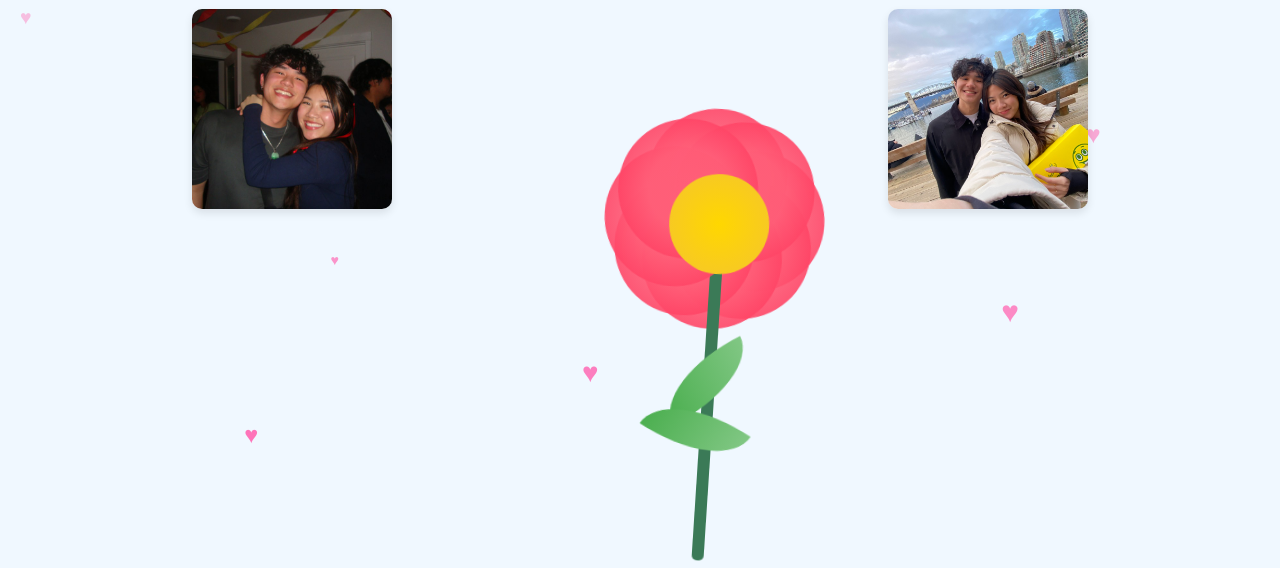
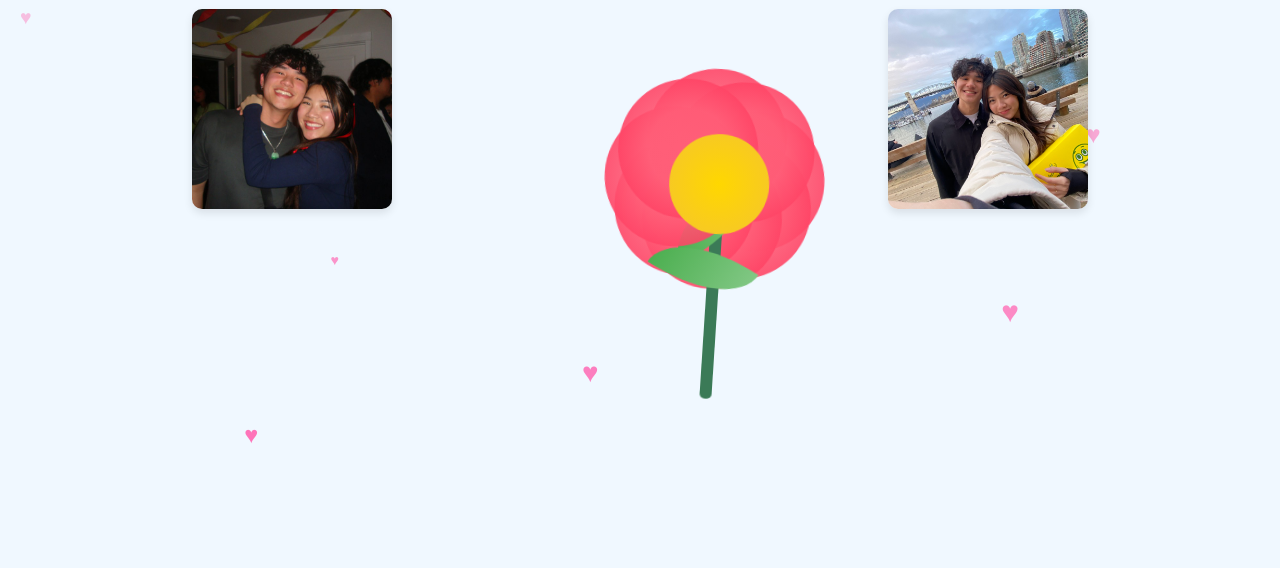
Before and after one commit to TREVORLE123/valentine, a plain HTML site: page index.html in a window 1280 px wide. Shown: the part 291-859 px from the top of the page. After the commit the page ends 800 px from the top, so only its background shows below. Drawn offline with Linux system fonts and the light colour scheme.

Commit message:
Is it working?

```diff
--- a/index.html
+++ b/index.html
@@ -17,27 +17,28 @@
     }
 
     .rose-container {
-      position: absolute;
-      top: 55%;
+      position: fixed;
+      top: 50%;
       left: 50%;
       transform: translate(-50%, -50%);
       display: flex;
       flex-direction: column;
       align-items: center;
+      justify-content: center;
       animation: sway 4s ease-in-out infinite alternate;
       transform-origin: bottom center;
       z-index: 2;
     }
 
     .stem {
+      position: absolute;
+      bottom: -150px;
+      left: 50%;
+      transform: translateX(-50%);
       width: 12px;
       height: 300px;
       background: #3b7a57;
       border-radius: 5px;
-      position: absolute;
-      left: 50%;
-      transform: translateX(-50%);
-      top: 80%;
       z-index: 1;
     }
 
```
